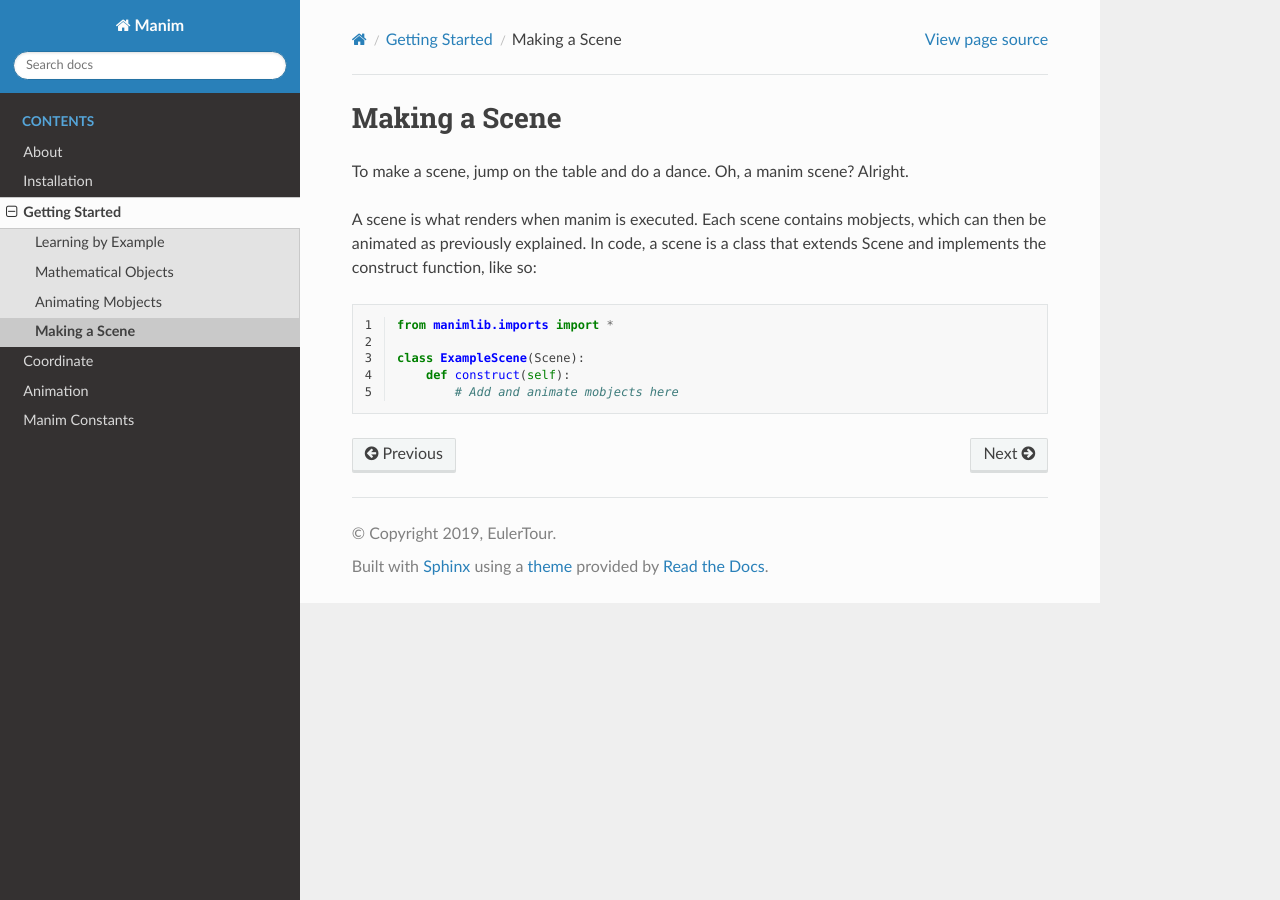
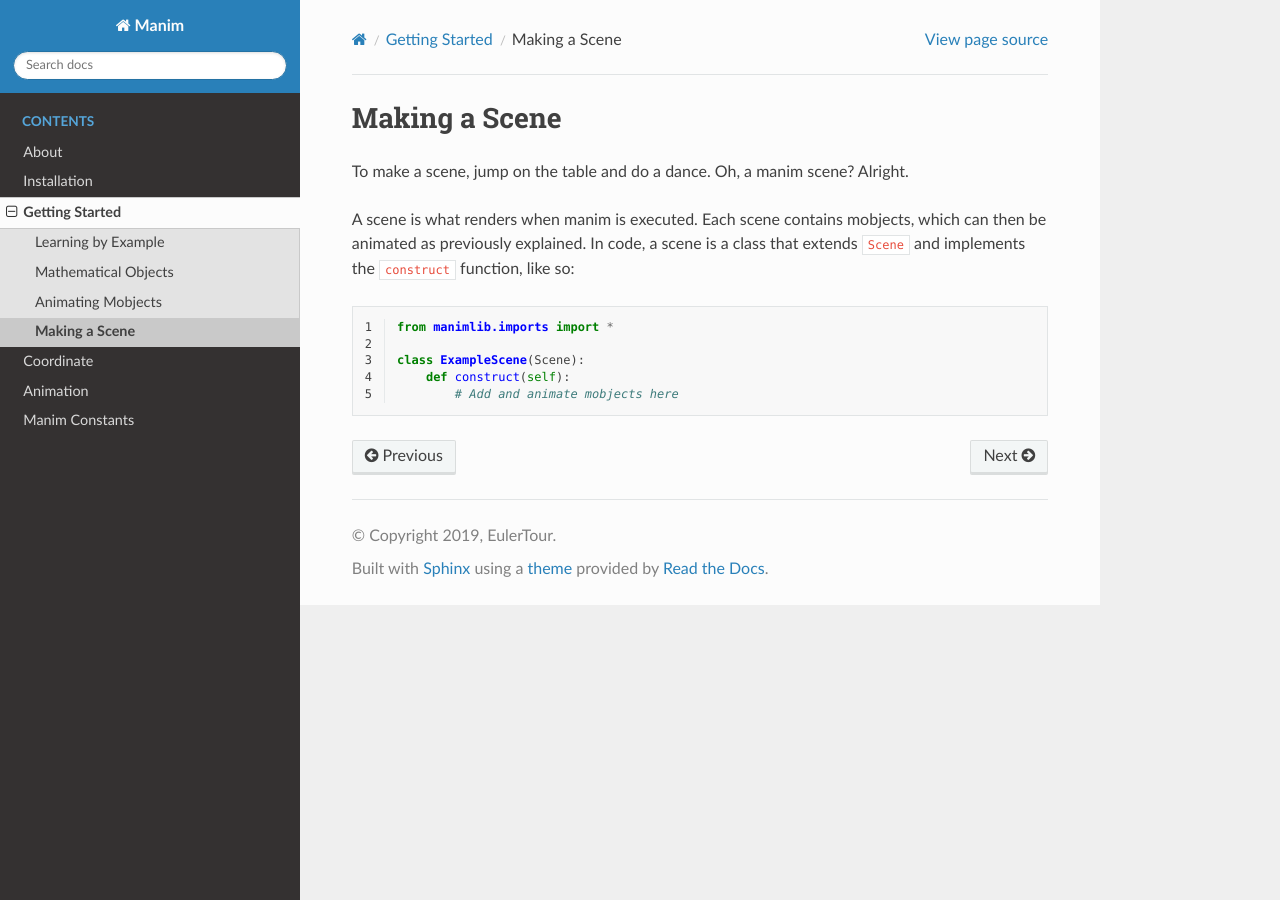
Before and after one commit to 3b1b/manim, a Sphinx documentation site: the page built from docs/source/getting_started/making_a_scene.rst, in a window 1280 px wide. Built offline with Sphinx 7.4.7 and the Read the Docs theme 2.0.0, drawn with Linux system fonts in a browser that asks for light colours; pages that are not in the unit, such as notebooks, are missing from menus.

Commit message:
Added code formatting

```diff
--- a/docs/source/getting_started/making_a_scene.rst
+++ b/docs/source/getting_started/making_a_scene.rst
@@ -4,7 +4,7 @@ Making a Scene
 To make a scene, jump on the table and do a dance. Oh, a manim scene? Alright.
 
 A scene is what renders when manim is executed. Each scene contains mobjects, which can then be animated as
-previously explained. In code, a scene is a class that extends Scene and implements the construct
+previously explained. In code, a scene is a class that extends ``Scene`` and implements the ``construct``
 function, like so:
 
 .. code-block:: python
```
